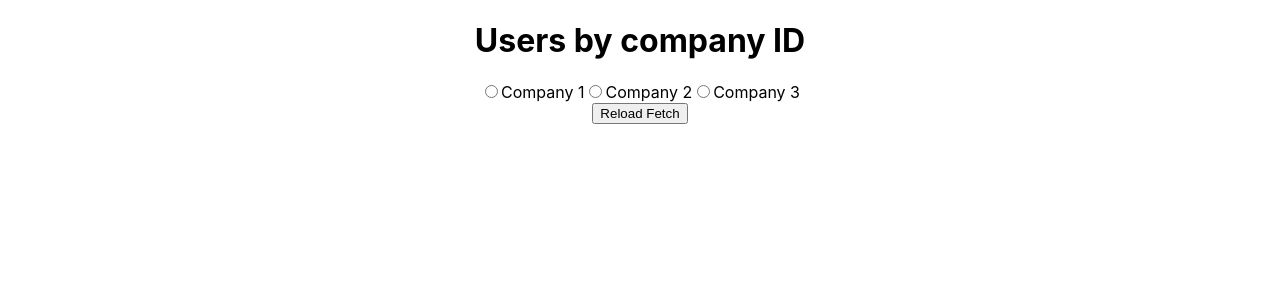
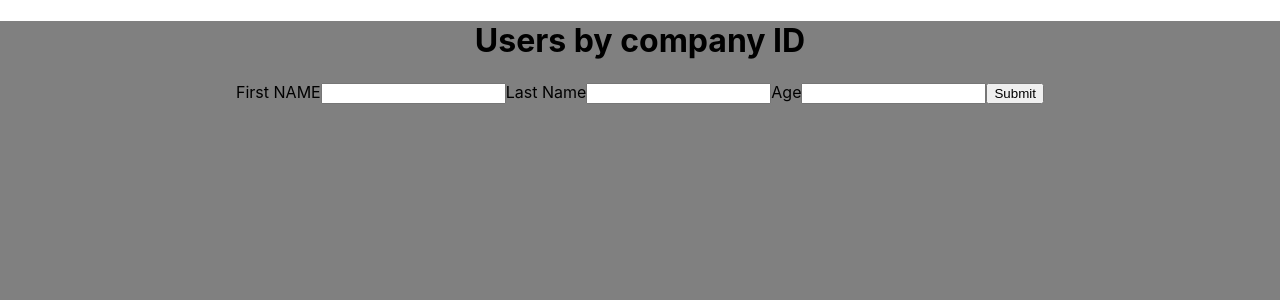
Before and after one commit to matveyprupas/template_app, a React (Create React App) app: page / in a window 1280 px wide. Shown: the top 300 px of the page. Built offline with nearby package versions, Linux system fonts and the light colour scheme.

Commit message:
feat: start task6

```diff
--- a/src/App.css
+++ b/src/App.css
@@ -1,5 +1,7 @@
 .App {
   text-align: center;
+  height: 100vh;
+  background-color: grey;
 }
 
 .App-logo {
--- a/src/App.js
+++ b/src/App.js
@@ -1,30 +1,15 @@
 import { useState } from "react";
 import './App.css';
-import UsersList from "./UsersList";
+import Form from "./Form";
 
 function App() {
 
-  const [companyId, setCompanyId] = useState(-1);
-
-  const clickHandler = (event) => {
-    if(event.target.tagName !== "INPUT") return;
-    setCompanyId(+event.target.value);
-  }
-
-  // console.log('APP RENDERS');
+  console.log('APP RENDERS');
 
   return (
     <div className="App">
       <h1>Users by company ID</h1>
-      <div onClick={clickHandler}>
-        <input type="radio" id="contactChoice1" name="contact" value="1" />
-        <label htmlFor="contactChoice1">Company 1</label>
-        <input type="radio" id="contactChoice2" name="contact" value="2" />
-        <label htmlFor="contactChoice2">Company 2</label>
-        <input type="radio" id="contactChoice3" name="contact" value="3" />
-        <label htmlFor="contactChoice3">Company 3</label>
-      </div>
-      <UsersList companyId={companyId}/>
+      <Form/>
     </div>
   );
 }
--- /dev/null
+++ b/src/Form.js
@@ -0,0 +1,39 @@
+import Input from "./Input";
+import useForm from "./useForm";
+
+const Form = () => {
+
+  const {register} = useForm();
+
+  const handleSubmit = (event) => {
+    event.preventDefault();
+    console.log(event.target);
+
+  }
+
+  // console.log(register('firstName'));
+
+
+  console.log('FORM RENDERS');
+  return (
+    <form onSubmit={handleSubmit}>
+     <Input>First NAME</Input>
+      {/* <label>
+        First Name
+        <input type="text" {...register('firstName', {required: true})} />
+      </label> */}
+      <label>
+        Last Name
+        <input type="text" {...register('lastName')} />
+      </label>
+      <label>
+        Age
+        <input type="text" {...register('age', {required: true})} />
+      </label>
+
+      <input type="submit" value='Submit' />
+    </form>
+  );
+}
+
+export default Form;
--- /dev/null
+++ b/src/Input.js
@@ -0,0 +1,14 @@
+import useForm from "./useForm";
+
+const Input = ({children}) => {
+  const {register} = useForm();
+
+  return (
+    <label>
+      {children}
+      <input type="text" {...register('firstName', {required: true})} />
+    </label>
+  );
+}
+
+export default Input;
--- /dev/null
+++ b/src/useForm.js
@@ -0,0 +1,57 @@
+import { createRef, useEffect, useRef, useState } from "react";
+
+const useRegister = () => {
+
+  const [value, setValue] = useState('');
+
+  const handleChange = (event) => {
+    setValue(event.target.value);
+  }
+  // const ref = useRef();
+
+
+  return ({
+    value: value,
+    onChange: handleChange
+  });
+}
+
+const useForm = () => {
+
+  const [registerInputs, setRegisterInputs] = useState({});
+
+  const registerRef = useRef(null);
+  // const registerObj = useRegister();
+
+  // useEffect(()=>{
+  //   setRegisterInputs({
+  //     ...registerInputs,
+  //     [inputId]: registerRef
+  //   });
+  // }, [registerObj])
+
+  const register = (inputId, optionsObject = {}) => {
+    const registeredInput = {
+      ref: registerRef,
+      // ...registerObj,
+      ...optionsObject
+    };
+
+    if(!registerInputs[inputId]) {
+      setRegisterInputs({
+        ...registerInputs,
+        [inputId]: registeredInput
+      });
+    }
+
+    return registeredInput;
+  }
+
+  console.log(registerInputs);
+  return ({
+    handleSubmit: () => {},
+    register: register
+  });
+}
+
+export default useForm;
```
